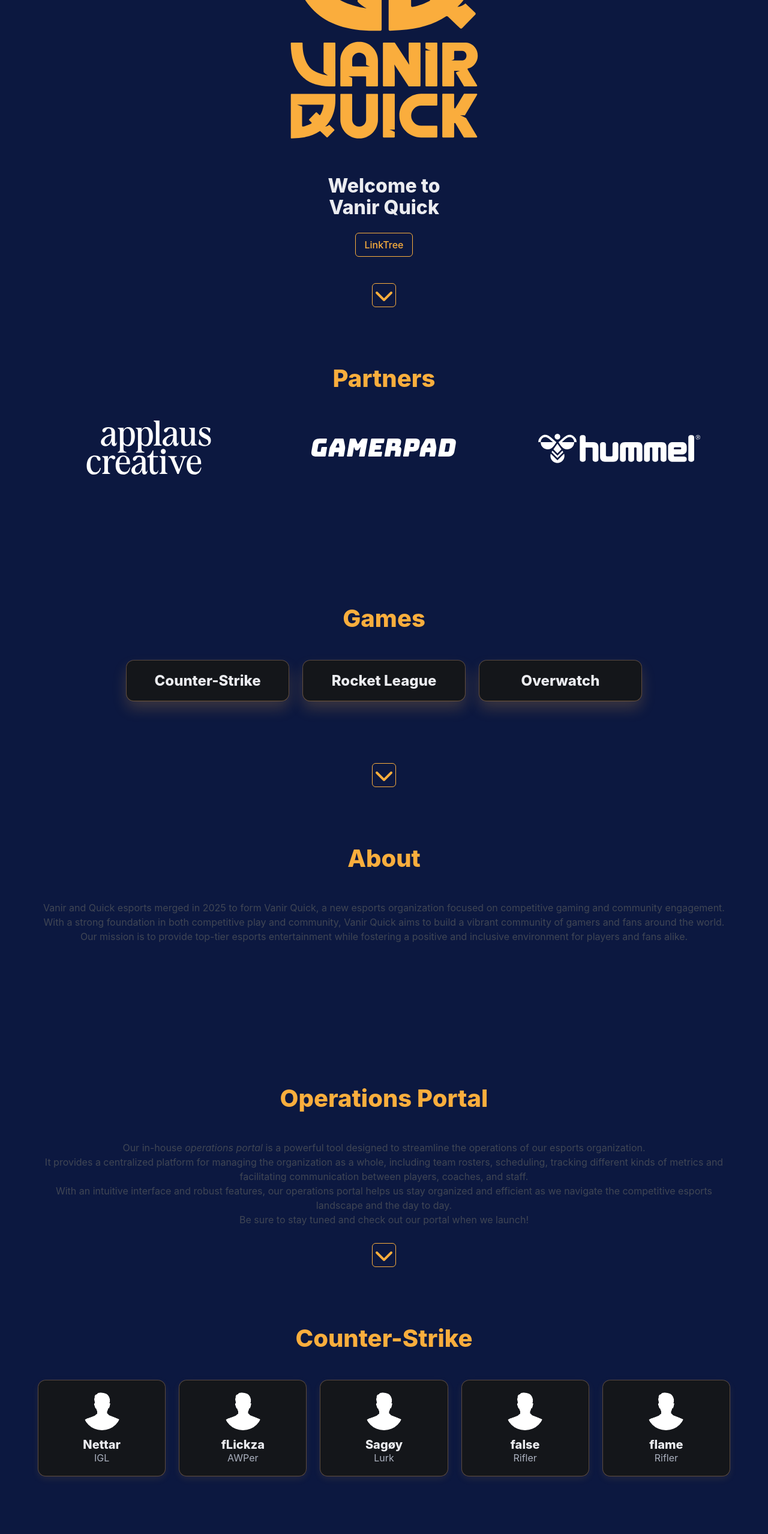
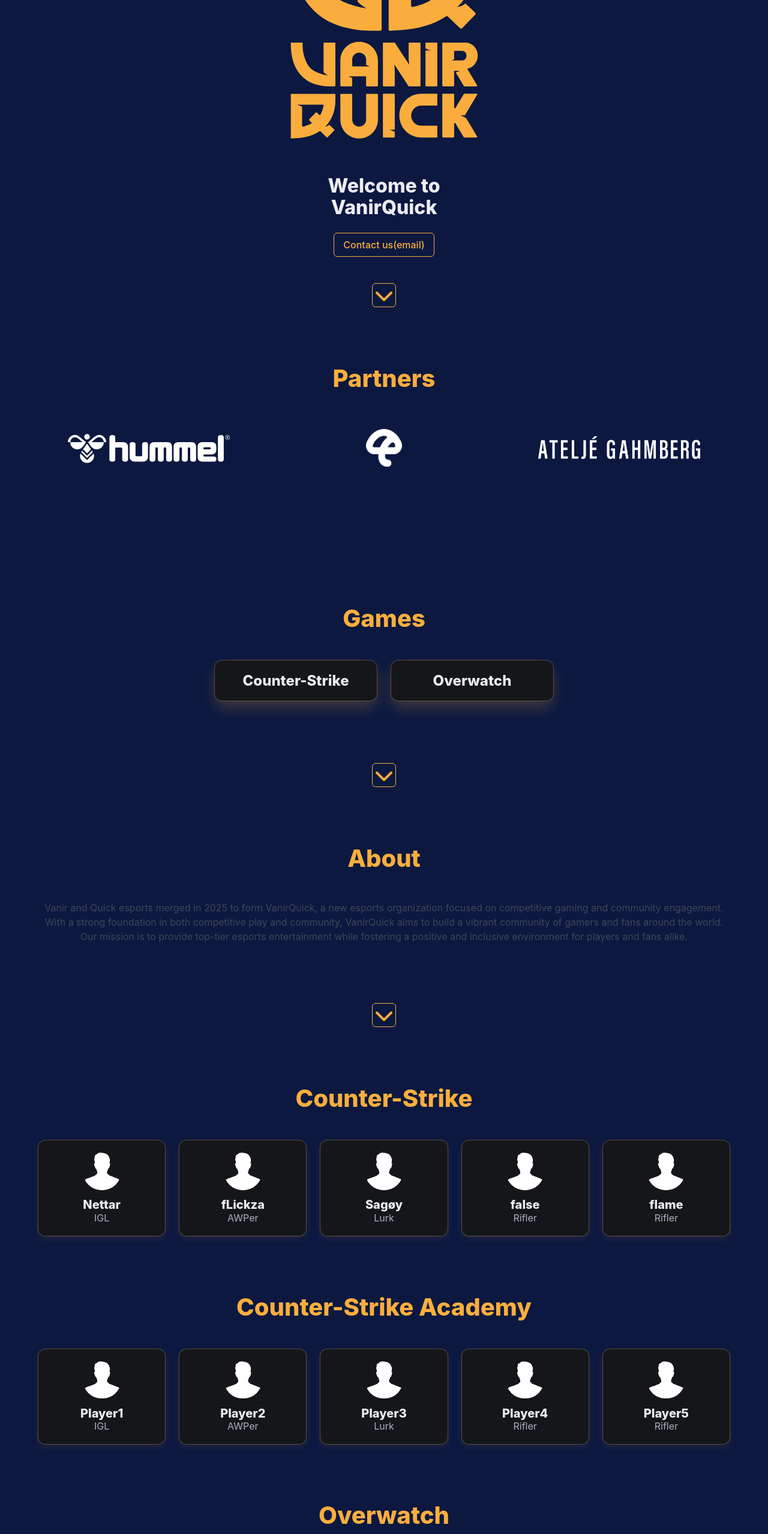
Before and after one commit to vanirgg/vanirxquick, a plain HTML site: page index.html in a window 1280 px wide. Shown: the part 240-2797 px from the top of the page at 60% size. Drawn offline with nearby package versions, Linux system fonts and the light colour scheme.

Commit message:
update sponsor and contact us

```diff
--- a/css/custom.css
+++ b/css/custom.css
@@ -35,6 +35,16 @@ a {
   filter: brightness(0) invert(1);
 }
 
+/* Keep raster and SVG partner logos at their aspect ratio within the same box */
+.partner-logo img {
+  object-fit: contain;
+}
+
+/* Square marks fill the full box height; inset so they match the wordmarks visually */
+.partner-logo.is-square-logo img {
+  padding: 5% 0;
+}
+
 .box {
   --bulma-shadow-h: 36;
   --bulma-shadow-s: 95%;
--- a/index.html
+++ b/index.html
@@ -8,7 +8,7 @@
 
   <link rel="stylesheet" href="https://cdn.jsdelivr.net/npm/bulma@1.0.4/css/bulma.min.css" />
   <link rel="stylesheet" href="https://cdnjs.cloudflare.com/ajax/libs/font-awesome/6.4.0/css/all.min.css" />
-  <link rel="stylesheet" href="css/custom.css?v=2" />
+  <link rel="stylesheet" href="css/custom.css?v=3" />
   <link rel="icon" type="image/x-icon" href="/img/favicon.png">
 </head>
 
@@ -17,14 +17,13 @@
     <div class="container columns is-centered is-vcentered is-mobile">
       <div class="column is-two-thirds-mobile has-text-centered is-two-fifths-widescreen is-half-tablet">
         <figure class="image">
-          <img src="img/logo-text.svg" alt="Vanir Quick Logo" />
+          <img src="img/logo-text.svg" alt="VanirQuick Logo" />
         </figure>
         <h1 class="title is-primary">
           Welcome to <br />
-          Vanir Quick
+          VanirQuick
         </h1>
-        <a class="button is-outlined is-primary" target="_blank" rel="noopener noreferrer"
-          href="https://linktr.ee/vanirquick">LinkTree</a>
+        <a class="button is-outlined is-primary" href="mailto:contactwebsite@vanir.gg">Contact us(email)</a>
       </div>
     </div>
     <div class="has-text-centered">
@@ -44,18 +43,18 @@
       </h2>
       <div class="columns is-centered is-vcentered">
         <div class="column container is-3 has-text-centered is-one-quarter-mobile">
-          <figure class="image is-3by1">
-            <img src="img/applauscreative-logo.svg" alt="Applaus Creative Logo" />
+          <figure class="image is-3by1 partner-logo is-filtered-white">
+            <img src="img/hummel-logo.svg" alt="Hummel Logo" />
           </figure>
         </div>
         <div class="column container is-3 has-text-centered is-one-quarter-mobile">
-          <figure class="image is-3by1 is-filtered-white">
-            <img src="img/gamerpad-logo.svg" alt="Gamerpad Logo" />
+          <figure class="image is-3by1 partner-logo is-square-logo">
+            <img src="img/aett-logo.png" alt="Ætt Logo" />
           </figure>
         </div>
         <div class="column container is-3 has-text-centered is-one-quarter-mobile">
-          <figure class="image is-3by1 is-filtered-white">
-            <img src="img/hummel-logo.svg" alt="Hummel Logo" />
+          <figure class="image is-3by1 partner-logo">
+            <img src="img/atelje-logo.png" alt="Ateljé Gahmberg Logo" />
           </figure>
         </div>
       </div>
@@ -71,11 +70,6 @@
         <div class="column is-3 has-text-centered">
           <a class="box" href="#cs">
             <h3 class="title is-4">Counter-Strike</h3>
-          </a>
-        </div>
-        <div class="column is-3 has-text-centered">
-          <a class="box" href="#rl">
-            <h3 class="title is-4">Rocket League</h3>
           </a>
         </div>
         <div class="column is-3 has-text-centered">
@@ -101,30 +95,12 @@
         <span class="has-text-primary">About</span>
       </h2>
       <div id="about-content" class="has-text-centered">
-        Vanir and Quick esports merged in 2025 to form Vanir Quick, a new esports organization focused on competitive
+        Vanir and Quick esports merged in 2025 to form VanirQuick, a new esports organization focused on competitive
         gaming and
-        community engagement.<br /> With a strong foundation in both competitive play and community, Vanir Quick aims
+        community engagement.<br /> With a strong foundation in both competitive play and community, VanirQuick aims
         to build a vibrant community of gamers and fans around the world. <br />Our mission is to provide top-tier
         esports
         entertainment while fostering a positive and inclusive environment for players and fans alike.
-      </div>
-    </div>
-  </section>
-
-  <section id="managementportal" class="section hero is-halfheight">
-    <div class="container">
-      <h2 class="title is-2 has-text-centered mb-6">
-        <span class="has-text-primary">Operations Portal</span>
-      </h2>
-      <div id="managementportal-content" class="has-text-centered">
-        Our in-house <em>operations portal</em> is a powerful tool designed to streamline the operations of our esports
-        organization.<br />
-        It provides a centralized platform for managing the organization as a whole, including team rosters, scheduling,
-        tracking different kinds of metrics
-        and facilitating communication between players, coaches, and staff. <br /> With an intuitive interface and
-        robust features, our operations portal helps us stay organized and efficient as we navigate the competitive
-        esports landscape and the day to day.<br />
-        Be sure to stay tuned and check out our portal when we launch!
       </div>
     </div>
     <div class="has-text-centered">
@@ -192,37 +168,55 @@
     </div>
   </section>
 
-  <section id="rl" class="section">
+  <section id="cs-academy" class="section">
     <div class="container">
       <h2 class="title is-2 has-text-centered mb-6">
-        <a class="has-text-primary" href="#games">Rocket League</a>
+        <a class="has-text-primary" href="#games">Counter-Strike Academy</a>
       </h2>
       <div class="columns is-centered">
-        <div class="column is-4 has-text-centered">
+        <div class="column is-one-fifth has-text-centered">
           <div class="box person-box">
             <figure class="image is-64x64 mb-3">
               <img class="is-rounded" src="img/unknown.png" alt="Player avatar">
             </figure>
             <p class="title is-5">Player1</p>
-            <p class="subtitle is-6">Striker</p>
+            <p class="subtitle is-6">IGL</p>
           </div>
         </div>
-        <div class="column is-4 has-text-centered">
+        <div class="column is-one-fifth has-text-centered">
           <div class="box person-box">
             <figure class="image is-64x64 mb-3">
               <img class="is-rounded" src="img/unknown.png" alt="Player avatar">
             </figure>
             <p class="title is-5">Player2</p>
-            <p class="subtitle is-6">Midfield</p>
+            <p class="subtitle is-6">AWPer</p>
           </div>
         </div>
-        <div class="column is-4 has-text-centered">
+        <div class="column is-one-fifth has-text-centered">
           <div class="box person-box">
             <figure class="image is-64x64 mb-3">
               <img class="is-rounded" src="img/unknown.png" alt="Player avatar">
             </figure>
             <p class="title is-5">Player3</p>
-            <p class="subtitle is-6">Defender</p>
+            <p class="subtitle is-6">Lurk</p>
+          </div>
+        </div>
+        <div class="column is-one-fifth has-text-centered">
+          <div class="box person-box">
+            <figure class="image is-64x64 mb-3">
+              <img class="is-rounded" src="img/unknown.png" alt="Player avatar">
+            </figure>
+            <p class="title is-5">Player4</p>
+            <p class="subtitle is-6">Rifler</p>
+          </div>
+        </div>
+        <div class="column is-one-fifth has-text-centered">
+          <div class="box person-box">
+            <figure class="image is-64x64 mb-3">
+              <img class="is-rounded" src="img/unknown.png" alt="Player avatar">
+            </figure>
+            <p class="title is-5">Player5</p>
+            <p class="subtitle is-6">Rifler</p>
           </div>
         </div>
       </div>
@@ -284,10 +278,83 @@
     </div>
   </section>
 
+  <section id="ow-ragnarok" class="section">
+    <div class="container">
+      <h2 class="title is-2 has-text-centered mb-6">
+        <a class="has-text-primary" href="#games">Overwatch Ragnarok</a>
+      </h2>
+      <div class="columns is-centered">
+        <div class="column is-one-fifth has-text-centered">
+          <div class="box person-box">
+            <figure class="image is-64x64 mb-3">
+              <img class="is-rounded" src="img/unknown.png" alt="Player avatar">
+            </figure>
+            <p class="title is-5">Player1</p>
+            <p class="subtitle is-6">Tank</p>
+          </div>
+        </div>
+        <div class="column is-one-fifth has-text-centered">
+          <div class="box person-box">
+            <figure class="image is-64x64 mb-3">
+              <img class="is-rounded" src="img/unknown.png" alt="Player avatar">
+            </figure>
+            <p class="title is-5">Player2</p>
+            <p class="subtitle is-6">DPS</p>
+          </div>
+        </div>
+        <div class="column is-one-fifth has-text-centered">
+          <div class="box person-box">
+            <figure class="image is-64x64 mb-3">
+              <img class="is-rounded" src="img/unknown.png" alt="Player avatar">
+            </figure>
+            <p class="title is-5">Player3</p>
+            <p class="subtitle is-6">DPS</p>
+          </div>
+        </div>
+        <div class="column is-one-fifth has-text-centered">
+          <div class="box person-box">
+            <figure class="image is-64x64 mb-3">
+              <img class="is-rounded" src="img/unknown.png" alt="Player avatar">
+            </figure>
+            <p class="title is-5">Player4</p>
+            <p class="subtitle is-6">Support</p>
+          </div>
+        </div>
+        <div class="column is-one-fifth has-text-centered">
+          <div class="box person-box">
+            <figure class="image is-64x64 mb-3">
+              <img class="is-rounded" src="img/unknown.png" alt="Player avatar">
+            </figure>
+            <p class="title is-5">Player5</p>
+            <p class="subtitle is-6">Support</p>
+          </div>
+        </div>
+      </div>
+    </div>
+  </section>
+
+  <section id="managementportal" class="section hero is-halfheight">
+    <div class="container">
+      <h2 class="title is-2 has-text-centered mb-6">
+        <span class="has-text-primary">Operations Portal</span>
+      </h2>
+      <div id="managementportal-content" class="has-text-centered">
+        Our in-house <em>operations portal</em> is a powerful tool designed to streamline the operations of our esports
+        organization.<br />
+        It provides a centralized platform for managing the organization as a whole, including team rosters, scheduling,
+        tracking different kinds of metrics
+        and facilitating communication between players, coaches, and staff. <br /> With an intuitive interface and
+        robust features, our operations portal helps us stay organized and efficient as we navigate the competitive
+        esports landscape and the day to day.<br />
+        Be sure to stay tuned and check out our portal when we launch!
+      </div>
+    </div>
+  </section>
+
   <footer class="footer">
     <div class="content has-text-centered">
       <p>
-        Copyright <strong>&copy; Vanir Quick</strong> (<a class="is-underlined"
+        Copyright <strong>&copy; VanirQuick</strong> (<a class="is-underlined"
           href="https://virksomhet.brreg.no/nb/oppslag/enheter/926756834">brreg: 926756834</a>)
         <br />
         VANIR E-SPORT(<a class="is-underlined" href="https://virksomhet.brreg.no/nb/oppslag/enheter/923268685">brreg:
@@ -299,7 +366,7 @@
         By VanirQuick and
         <a class="is-underlined" href="https://github.com/Bitbarlily">Bili</a>
         <br />
-        <a class="is-underlined" href="https://linktr.ee/vanirquick">Contact us</a>
+        <a class="is-underlined" href="mailto:contactwebsite@vanir.gg">Contact us</a>
       </p>
     </div>
   </footer>
```
Also changed, not shown: img/aett-logo.png (added), img/aett.png (added), img/applauscreative-logo.svg (deleted), img/atelje-logo.png (added), img/atelje.png (added), img/gamerpad-logo.svg (deleted).
